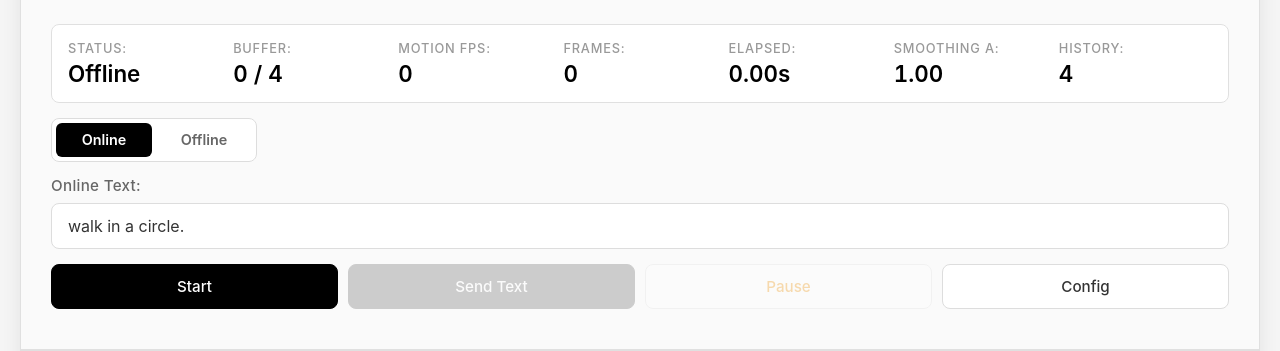
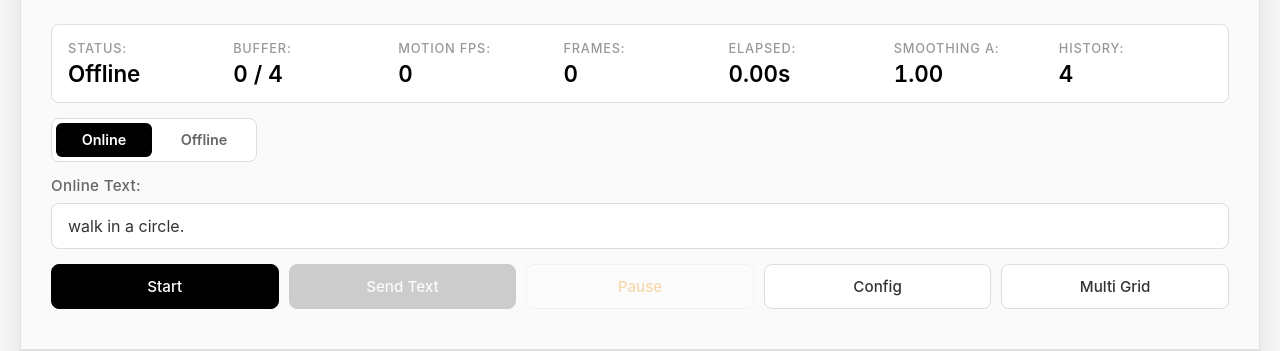
Before and after one commit to ShandaAI/FloodScene-Simulated-Pipeline, a FastAPI app: page / in a window 1280 px wide. Shown: the part 86-437 px from the top of the page. Run offline with FastAPI, Linux system fonts and the light colour scheme.

Commit message:
Add multi-grid link to main page

```diff
--- a/templates/index.html
+++ b/templates/index.html
@@ -74,6 +74,7 @@
                 <button id="updateBtn" class="btn btn-secondary" type="button" disabled>Send Text</button>
                 <button id="pauseResumeBtn" class="btn btn-warning" type="button" disabled>Pause</button>
                 <button id="configBtn" class="btn" type="button">Config</button>
+                <a class="btn" href="/multi">Multi Grid</a>
             </div>
 
         </section>
```
